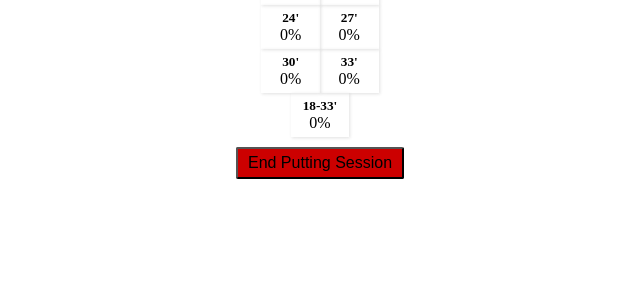
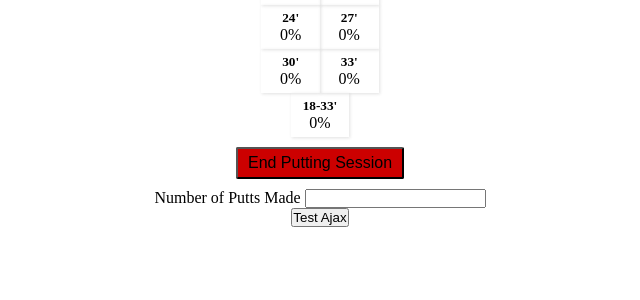
Before and after one commit to jereamon/disc-golf-putts, a Flask app: page /puttsesh/current/1 in a window 1280 px wide. Shown: the part 266-566 px from the top of the page, without its empty margins (320-960 px from the left). Run offline with Flask 2, Linux system fonts and the light colour scheme.

Commit message:
Doing some testing with ajax. Going to get serious and try to implement it for real.

```diff
--- a/main.py
+++ b/main.py
@@ -2,6 +2,7 @@ import os
 import datetime
 import random
 from flask import Flask, render_template, request, redirect, url_for, session
+from flask import json
 from model import PuttSesh, Putt
 
 app = Flask(__name__)
@@ -144,6 +145,12 @@ def view_puttsesh_single(sesh_id):
     return render_template('view_puttsesh_single.jinja2', single_session=single_session, putts=associated_putts)
 
 
+@app.route('/save_putt', methods=['POST'])
+def save_putt():
+    no_putts = request.form.get('no_putts')
+    return json.dumps({'status': 'OK', 'no_putts': no_putts})
+
+
 if __name__ == "__main__":
     port = int(os.environ.get("PORT", 6789))
     app.run(host='0.0.0.0', port=port, debug=True)
--- /dev/null
+++ b/static/js/current_puttsesh.js
@@ -0,0 +1,17 @@
+$(function() {
+    $('.test-ajax-button').click(function() {
+        var putts_made = $('#no_putts').val();
+
+        $.ajax({
+            url: '/save_putt',
+            data: $('.ajax-test-form').serialize(),
+            type: 'POST',
+            success: function(response) {
+                console.log(response)
+            },
+            error: function(error) {
+                console.log(error)
+            }
+        });
+    });
+});
--- a/templates/base.jinja2
+++ b/templates/base.jinja2
@@ -5,6 +5,7 @@
 <meta name="viewport" content="width=device-width, initial-scale=1.0">
 <title>Disc Golf Putts</title>
 <link rel='stylesheet' href="{{ url_for('static', filename='css/main.css') }}">
+<script src="https://ajax.googleapis.com/ajax/libs/jquery/3.4.1/jquery.min.js"></script>
 </head>
 <body>
 	<nav>
--- a/templates/current_puttsesh.jinja2
+++ b/templates/current_puttsesh.jinja2
@@ -30,5 +30,17 @@
     <form method='POST' class='putt-page-form'>
         <input name='action' type='submit' value='End Putting Session' class='end-puttsesh-submit'>
     </form>
+
+    <form class='putt-page-form ajax-test-form' role='form'>
+        <label>
+            Number of Putts Made
+            <input id='no_putts' type='number' name='no_putts' max="{{ no_putters }}" required>
+        </label>
+        <button class='test-ajax-button' type='button'>Test Ajax </button>
+    </form>
 </div>
 {% endblock content %}
+
+{% block scripts %}
+<script src="{{ url_for('static', filename='js/current_puttsesh.js') }}"></script>
+{% endblock scripts %}
```
Also changed, not shown: putting_db.db.
